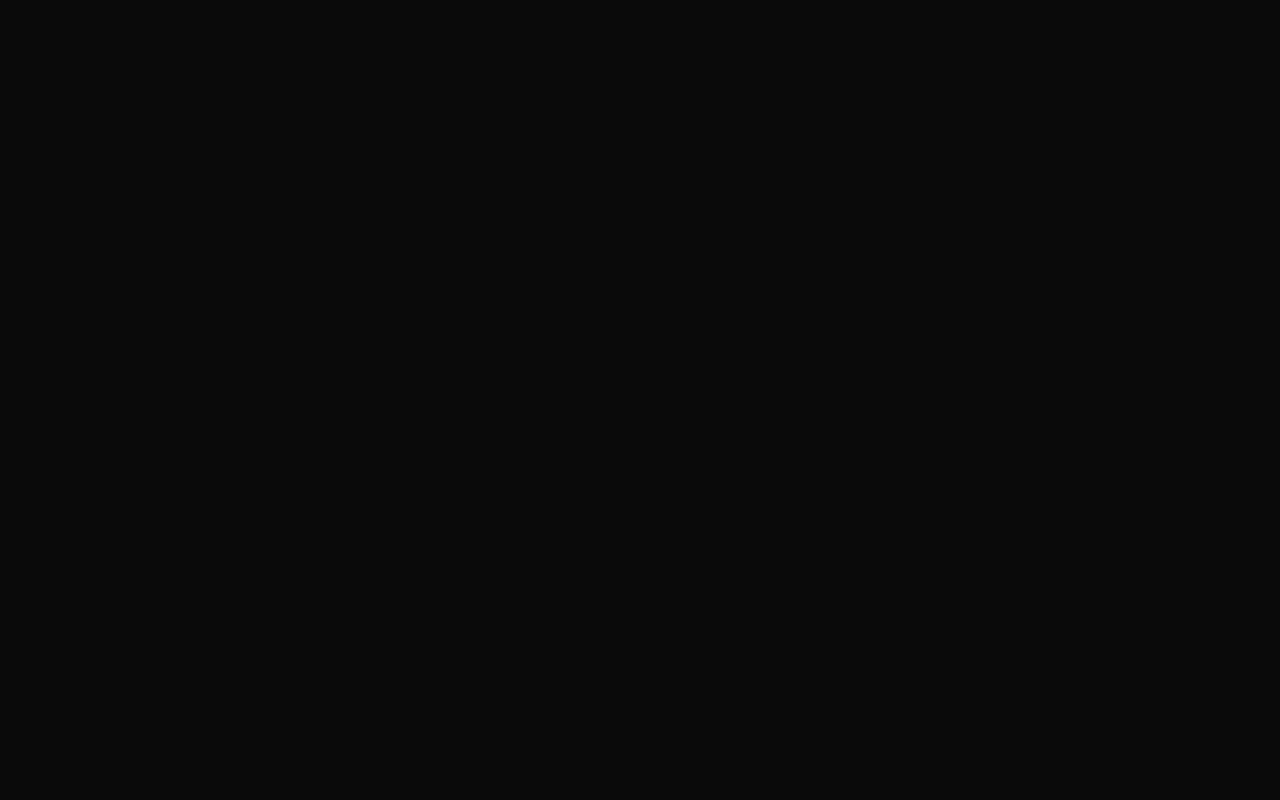
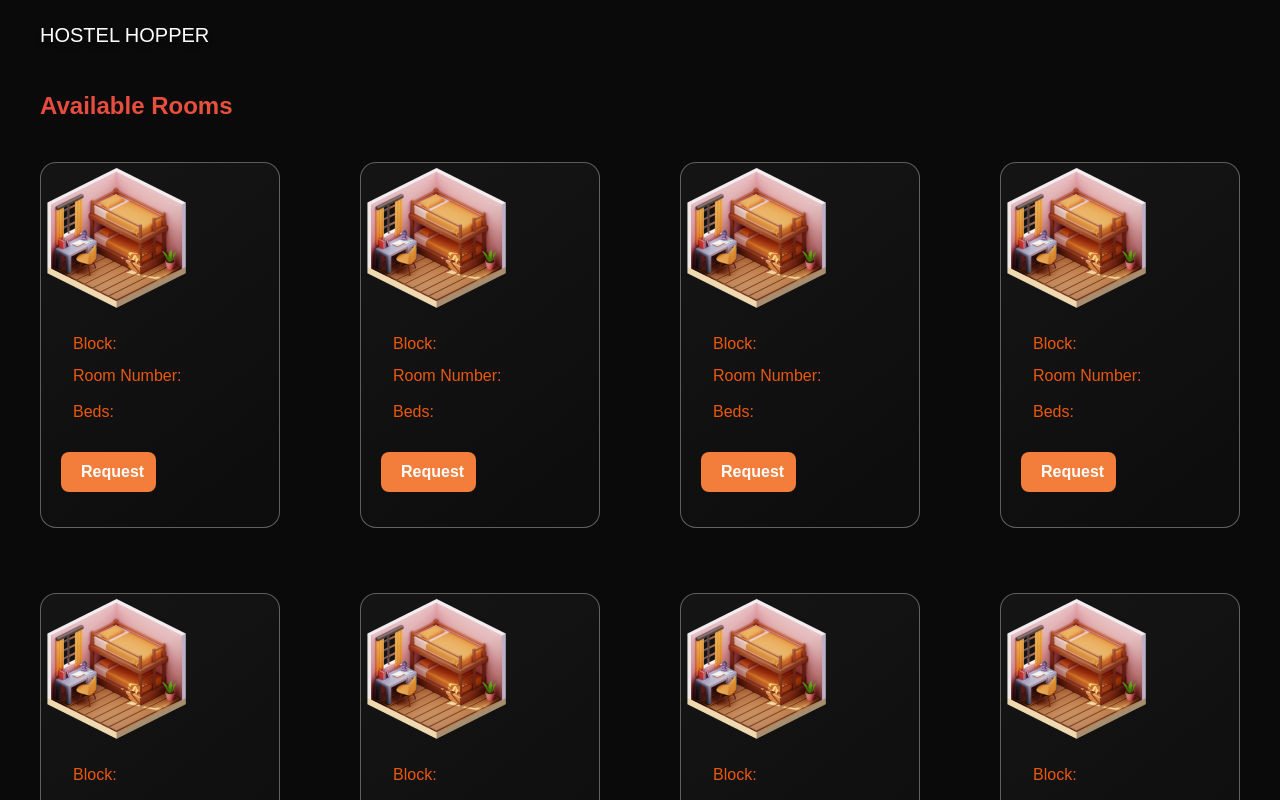
Before and after one commit to HeavyScam/VinHack-frontend, a React (Create React App) app: page /availablerooms in a window 1280 px wide. Before the commit this address had no page. Shown: the top 800 px of the page. Built offline with nearby package versions, Linux system fonts and the light colour scheme.

Commit message:
feat: student interface ui done

```diff
--- a/src/App.js
+++ b/src/App.js
@@ -9,6 +9,7 @@ import Login from './pages/Login';
 import Profile from './pages/Profile';
 import StudentReg from './pages/Register/StudentReg';
 import BlockForm from './pages/BlockChange/BlockForm';
+import AllRooms from './pages/AvailableRooms/AllRooms';
 
 function App() {
   return (
@@ -20,6 +21,7 @@ function App() {
         <Route path="/profile" element={<Profile />} />
         <Route path="/register" element={<StudentReg />} />
         <Route path="/blockchange" element={<BlockForm />} />
+        <Route path="/availablerooms" element={<AllRooms />} />
       </Routes>
     </Router>
   );
--- /dev/null
+++ b/src/components/RoomCard.css
@@ -0,0 +1,17 @@
+.roomcard {
+  background: linear-gradient(
+      142.03deg,
+      rgba(201, 201, 201, 0.034) 16.89%,
+      rgba(0, 0, 0, 0.0376) 89.48%
+    ),
+    rgba(34, 34, 34, 0.19);
+  border: 1px solid rgba(255, 255, 255, 0.33);
+  border-radius: 16px;
+  height: 85%;
+}
+
+.button {
+  background: #f37e3c;
+  border-radius: 8px;
+  width: 40%;
+}
--- /dev/null
+++ b/src/components/RoomCard.jsx
@@ -0,0 +1,38 @@
+import React from 'react'
+import sampleImg from '../assets/samplepic.png'
+import "./RoomCard.css"
+
+function RoomCard() {
+    //NFT Port sample API Call
+    // const [nft, setNFT] = React.useState(null)
+    // React.useEffect(() => {
+    //     fetch('https://api.nftport.xyz/v1/nfts/0x495f947276749ce646f68ac8c248420045cb7b5e/1')
+    //         .then(res => res.json())
+    //         .then(data => setNFT(data))
+    // }, [])
+
+    return (
+        <div className="my-10 mx-8 w-3/4 roomcard">
+            <div className="rounded overflow-hidden h-full">
+                <img src={
+                    sampleImg
+                } />
+                <div className="px-6 py-4">
+                    <div className="text-orange-600 mb-2 px-2">
+                        Block:
+                    </div>
+                    <p className="text-orange-600 mb-3 px-2">Room Number:</p>
+                    <p className="text-orange-600 mb-3 px-2">Beds:</p>
+                </div>
+
+                <button className="bg-orange-600 text-white font-bold mx-5 mb-5 button px-5 py-2">
+                    Request
+                </button>
+
+            </div>
+        </div>
+
+    )
+}
+
+export default RoomCard
--- /dev/null
+++ b/src/pages/AvailableRooms/AllRooms.css
@@ -0,0 +1,7 @@
+.heading {
+  background: linear-gradient(90deg, #e74b41 0%, #ec8103 143.4%);
+  -webkit-background-clip: text;
+  -webkit-text-fill-color: transparent;
+  background-clip: text;
+  text-fill-color: transparent;
+}
--- /dev/null
+++ b/src/pages/AvailableRooms/AllRooms.js
@@ -0,0 +1,32 @@
+import React from 'react'
+import RoomCard from '../../components/RoomCard'
+import "./AllRooms.css"
+
+const AllRooms = () => {
+    return (
+        <>
+            <header className="sticky top-0 z-50 grid grid-cols-3 drop-shadow-md p-5 md:px-10">
+                <h2>
+                    <span className="text-white">HOSTEL </span><span className="text-white"> HOPPER</span>
+                </h2>
+            </header>
+            <div>
+                <h1 className="text-2xl font-bold mx-10 mt-5 heading">Available Rooms</h1>
+                <section className="pb-10">
+                    <div className="grid grid-cols-1 lg:grid-cols-4 justify-items-center">
+                        <RoomCard />
+                        <RoomCard />
+                        <RoomCard />
+                        <RoomCard />
+                        <RoomCard />
+                        <RoomCard />
+                        <RoomCard />
+                        <RoomCard />
+                    </div>
+                </section>
+            </div>
+        </>
+    )
+}
+
+export default AllRooms
```
Also changed, not shown: src/assets/samplepic.png (added).
